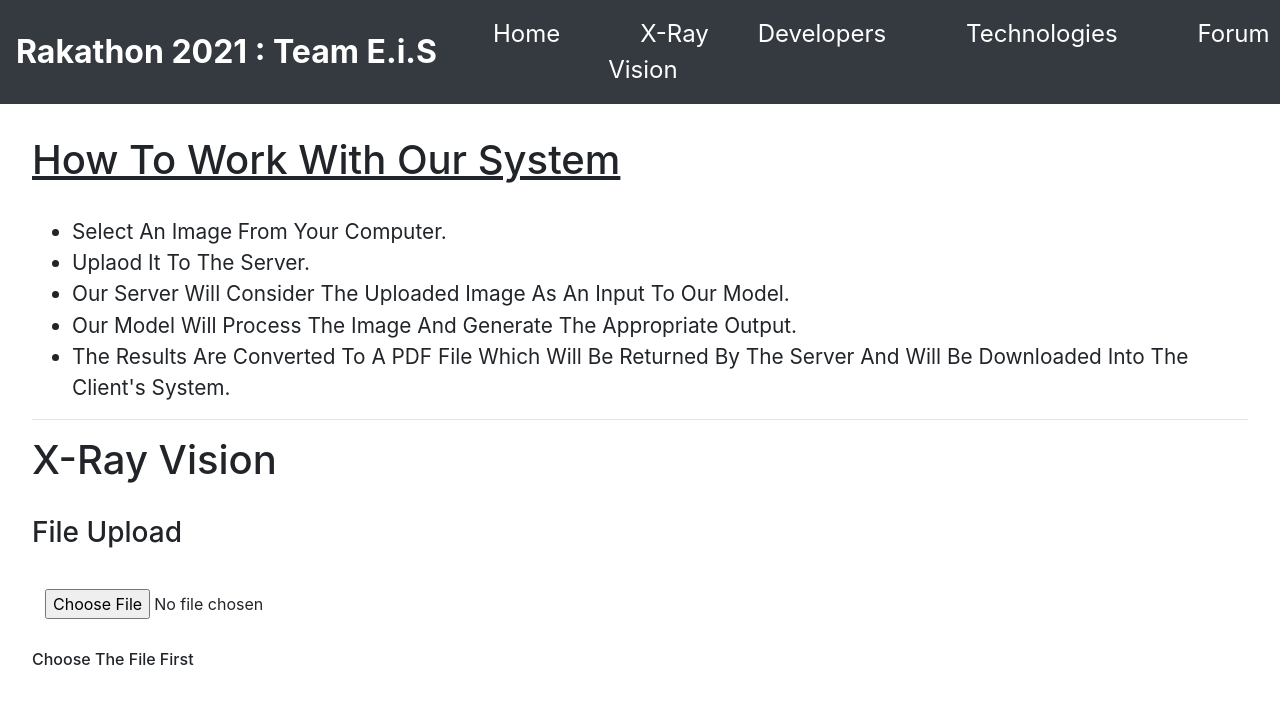
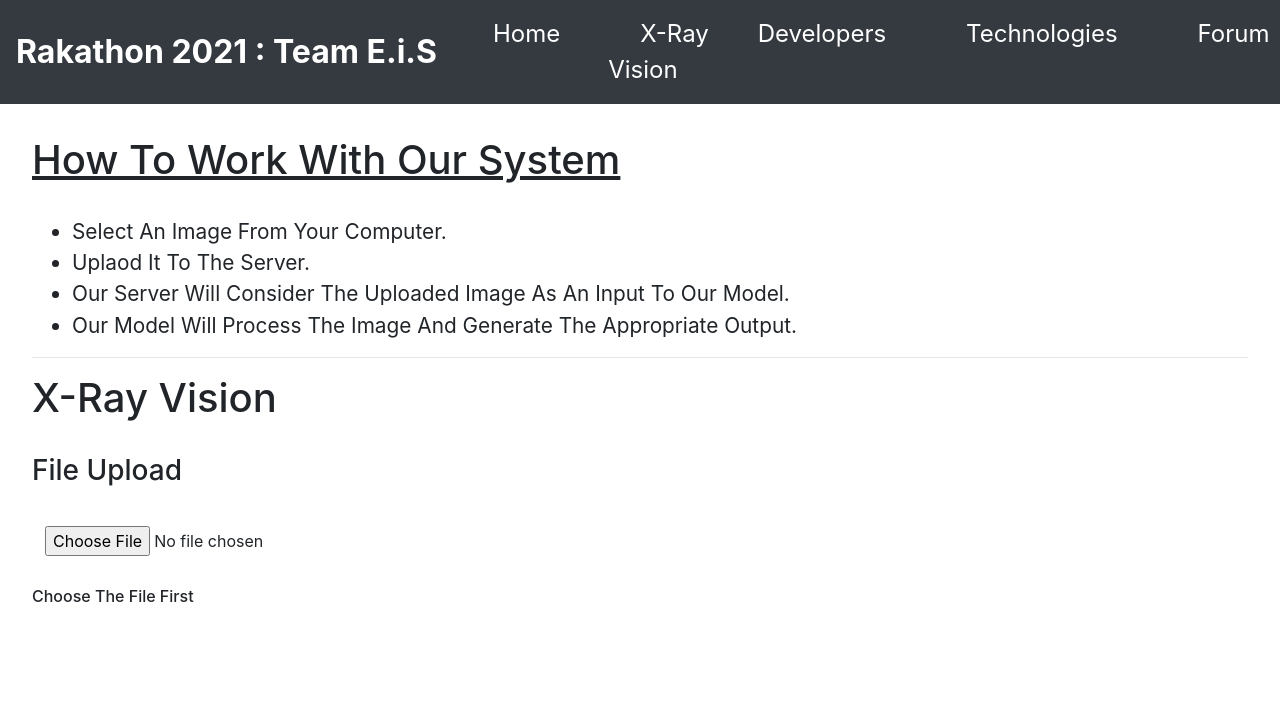
Before and after one commit to Prateek-Yashaswi/X-Ray-Vision, a React (Create React App) app: page /content in a window 1280 px wide. Shown: the top 704 px of the page. Built offline with nearby package versions, Linux system fonts and the light colour scheme.

Commit message:
Update Content.js

```diff
--- a/src/components/Content.js
+++ b/src/components/Content.js
@@ -121,9 +121,6 @@ class Content extends Component {
                     <li>
                         Our Model Will Process The Image And Generate The Appropriate Output.
                     </li>
-                    <li>
-                        The Results Are Converted To A PDF File Which Will Be Returned By The Server And Will Be Downloaded Into The Client's System.
-                    </li>
                 </ul>
                 <hr></hr>
                 <h1>
```
